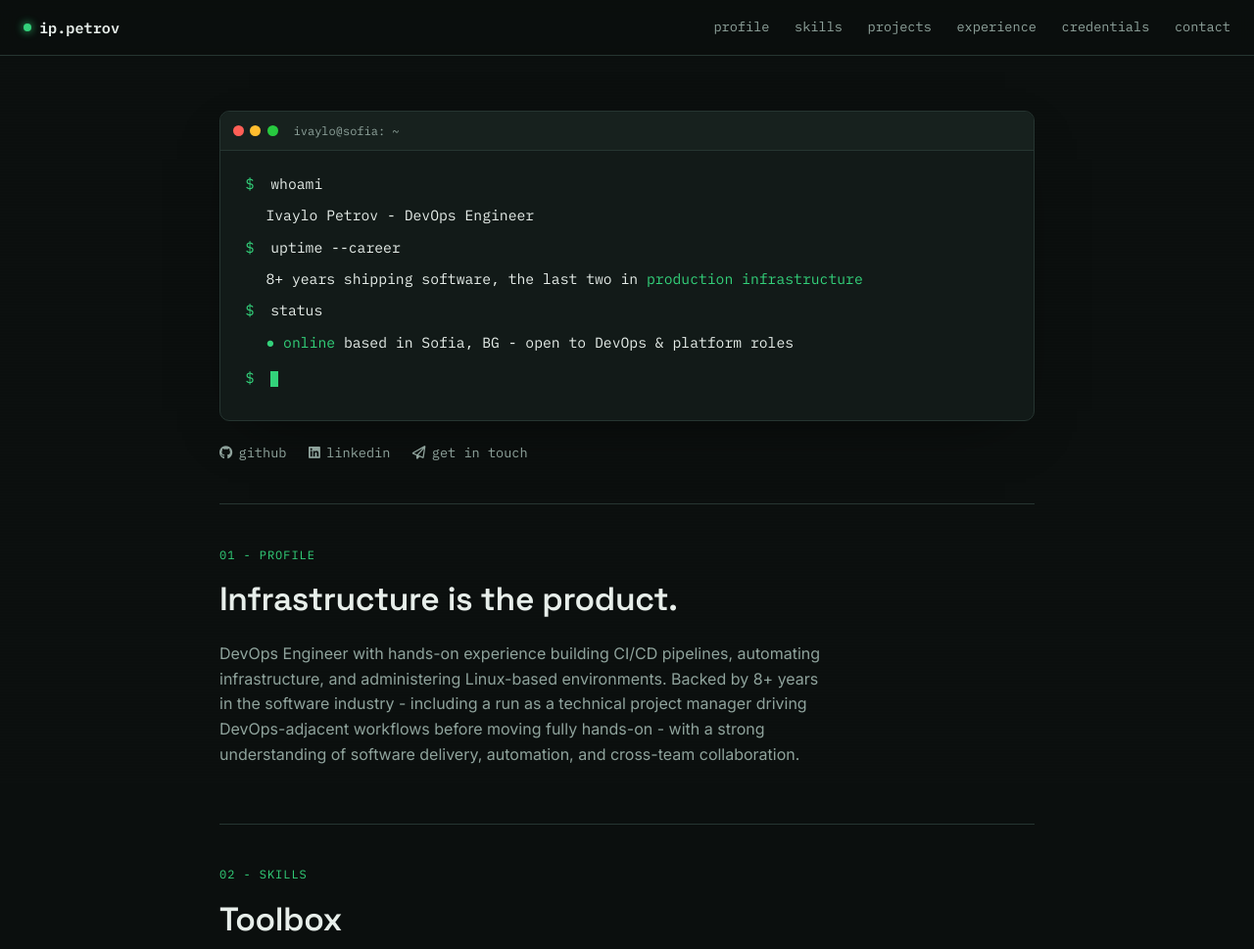
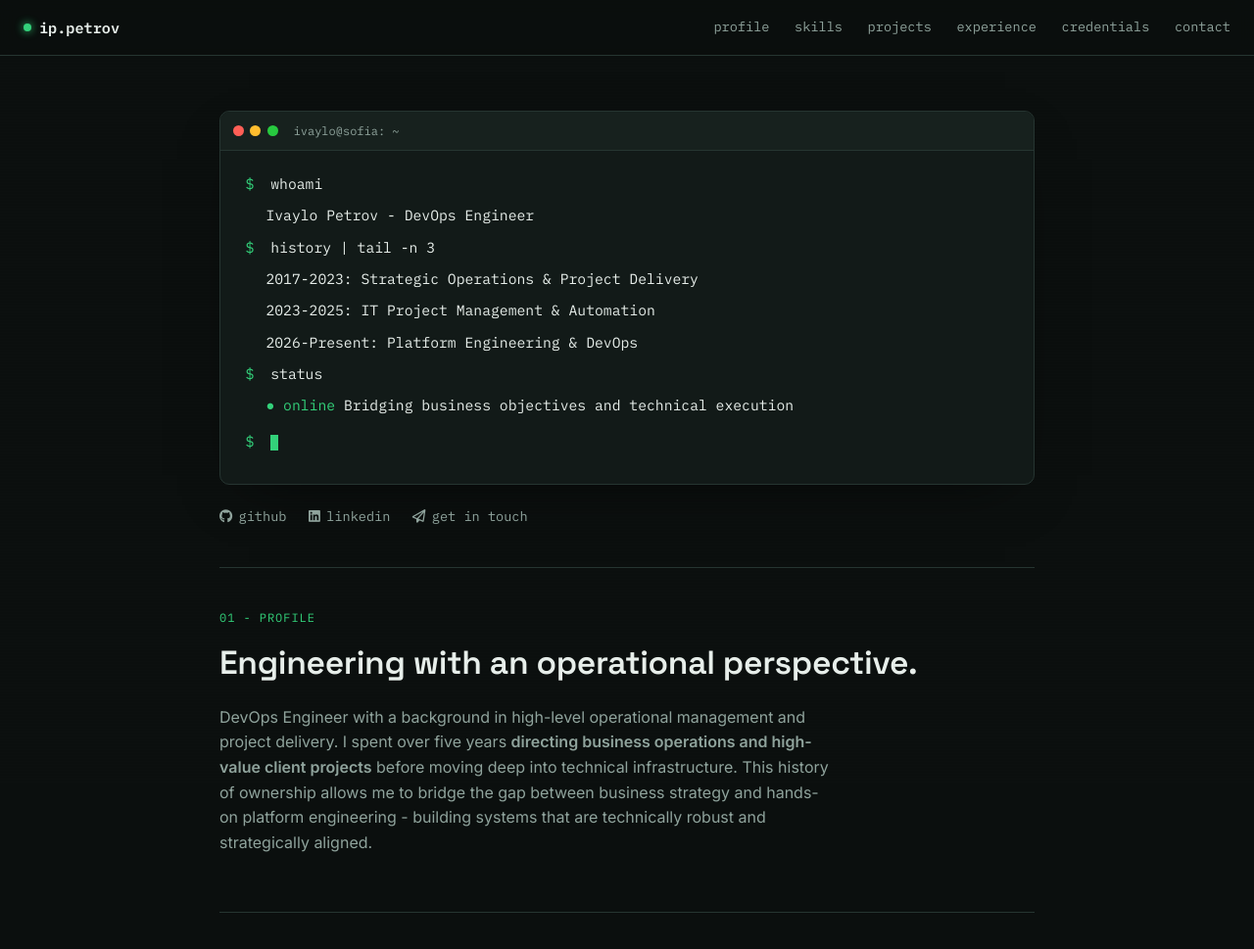
Before and after one commit to IPpetrov/cloud-resume, a website: page website/index.html in a window 1280 px wide. Shown: the top 969 px of the page at 98% size. Drawn offline with Linux system fonts and the light colour scheme; no server answers.

Commit message:
small visual changes

```diff
--- a/website/index.html
+++ b/website/index.html
@@ -45,10 +45,12 @@
       <div class="term-body" id="termBody">
         <p><span class="prompt">$</span> whoami</p>
         <p class="out">Ivaylo Petrov - DevOps Engineer</p>
-        <p><span class="prompt">$</span> uptime --career</p>
-        <p class="out">8+ years shipping software, the last two in <span class="accent">production infrastructure</span></p>
+        <p><span class="prompt">$</span> history | tail -n 3</p>
+        <p class="out">2017-2023: Strategic Operations &amp; Project Delivery</p>
+        <p class="out">2023-2025: IT Project Management &amp; Automation</p>
+        <p class="out">2026-Present: Platform Engineering &amp; DevOps</p>
         <p><span class="prompt">$</span> status</p>
-        <p class="out"><span class="badge-inline">● online</span> based in Sofia, BG - open to DevOps &amp; platform roles</p>
+        <p class="out"><span class="accent">● online</span> Bridging business objectives and technical execution</p>
         <p class="cursor-line"><span class="prompt">$</span> <span class="cursor" id="cursor">&nbsp;</span></p>
       </div>
     </div>
@@ -60,15 +62,16 @@
   </header>
 
   <!-- PROFILE -->
-  <section class="panel" id="profile">
-    <p class="eyebrow">01 - profile</p>
-    <h2>Infrastructure is the product.</h2>
-    <p class="lede">
-      DevOps Engineer with hands-on experience building CI/CD pipelines, automating infrastructure, and
-      administering Linux-based environments. Backed by 8+ years in the software industry - including a
-      run as a technical project manager driving DevOps-adjacent workflows before moving fully hands-on -
-      with a strong understanding of software delivery, automation, and cross-team collaboration.
-    </p>
+    <section class="panel" id="profile">
+      <p class="eyebrow">01 - profile</p>
+      <h2>Engineering with an operational perspective.</h2>
+      <p class="lede">
+        DevOps Engineer with a background in high-level operational management and project delivery.
+        I spent over five years <strong>directing business operations and high-value client projects</strong> before moving
+        deep into technical infrastructure. This history of ownership allows me to bridge the
+        gap between business strategy and hands-on platform engineering - building systems that are
+        technically robust and strategically aligned.
+      </p>
   </section>
 
   <!-- SKILLS -->
@@ -253,9 +256,9 @@
           </div>
           <p class="stage-org">CXG Ltd</p>
           <ul>
-            <li>Managed international client projects representing over 40% of company revenue.</li>
-            <li>Led kick-offs, resource planning, forecasting, budgeting, and reporting.</li>
-            <li>Conducted 100+ interviews supporting recruitment and onboarding.</li>
+            <li>Accountable for operational delivery of international projects representing 40%+ of company revenue.</li>
+            <li>Directed strategic client relationships and end-to-end project lifecycles, ensuring alignment between service delivery and business growth.</li>
+            <li>Scaled internal capabilities by leading recruitment and onboarding for technical and operational teams.</li>
           </ul>
 
           <div class="stage-head" style="margin-top:1.2rem;">
```
